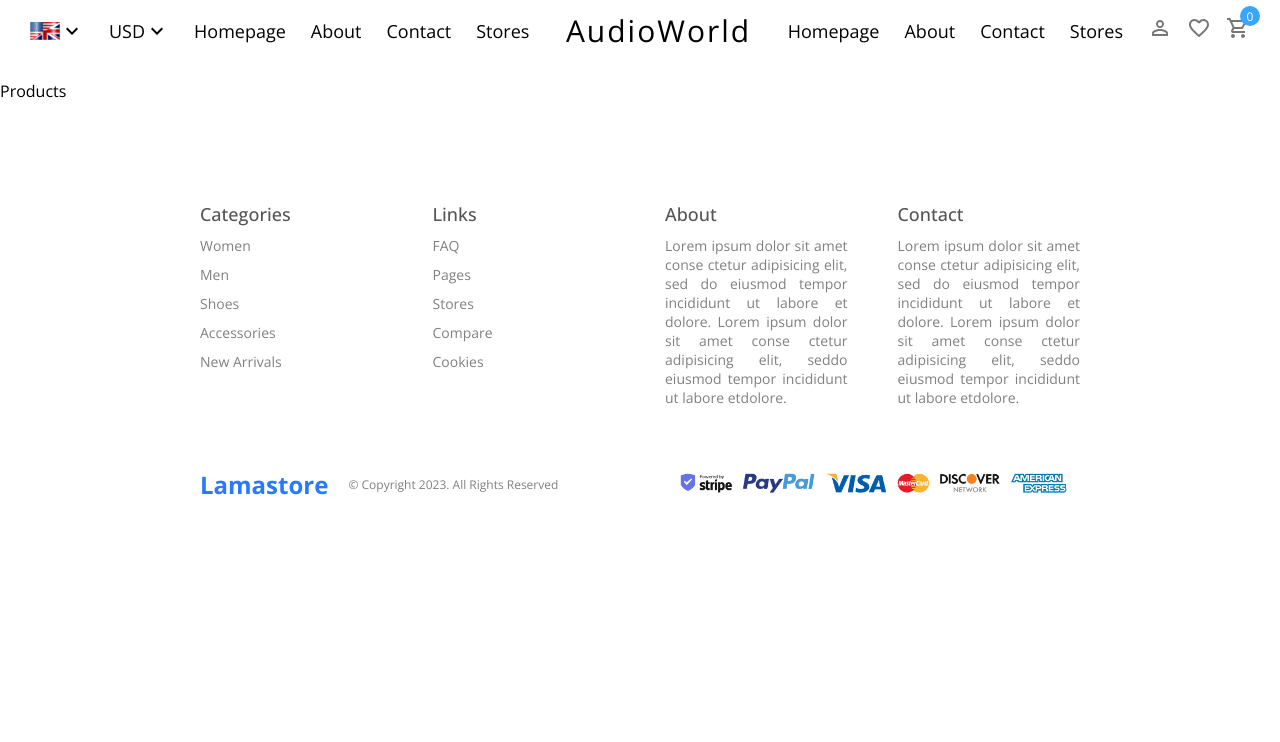
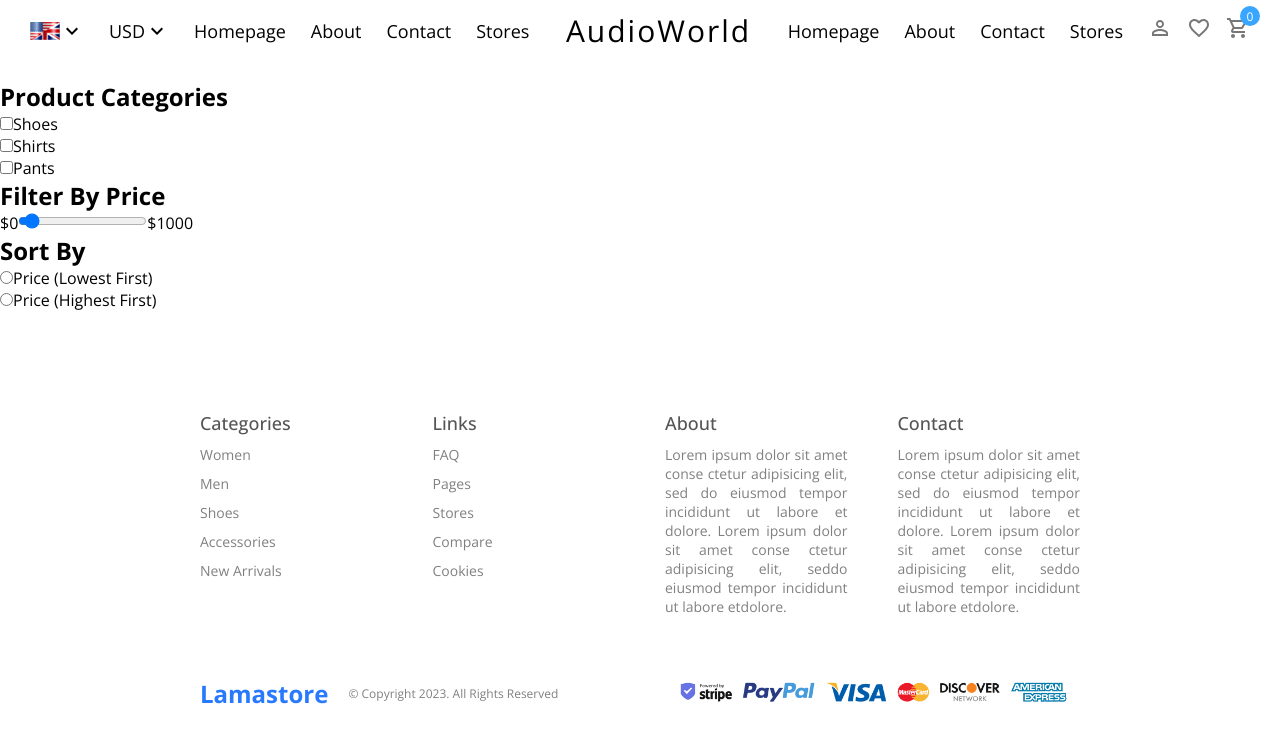
Before and after one commit to LucasElijah/Ecommerce_ReactApp, a React (Create React App) app: page /Products/1 in a window 1280 px wide. Shown: the top 742 px of the page. Built offline with nearby package versions, Linux system fonts and the light colour scheme.

Commit message:
filtering

```diff
--- a/src/components/Slider/Slider.scss
+++ b/src/components/Slider/Slider.scss
@@ -2,12 +2,13 @@
   height: calc(100vh - 80px);
   width: 100vw;
   position: relative;
+  overflow: hidden;
 
   .container {
     width: 300vw;
     height: 100%;
     display: flex;
-    transition: all 2s ease;
+    transition: all 1.25s ease;
 
     img {
       width: 100vw;
--- a/src/pages/Products/Products.jsx
+++ b/src/pages/Products/Products.jsx
@@ -4,7 +4,46 @@ import './Products.scss'
 
 const Products = () => {
   return (
-    <div className='products'>Products</div>
+    <div className='products'>
+      <div className="left">
+        <div className="filterItem">
+          <h2>Product Categories</h2>
+          <div className="inputItem">
+            <input type="checkbox" id="1" value={1} />
+            <label htmlFor="1">Shoes</label>
+          </div>
+          <div className="inputItem">
+            <input type="checkbox" id="2" value={2} />
+            <label htmlFor="2">Shirts</label>
+          </div>
+          <div className="inputItem">
+            <input type="checkbox" id="3" value={3} />
+            <label htmlFor="3">Pants</label>
+          </div>
+        </div>
+        <div className="filterItem">
+          <h2>Filter By Price</h2>
+          <div className="inputItem">
+            <span>$0</span>
+            <input type="range" min={0} max={1000} />
+            <span>$1000</span>
+          </div>
+        </div>
+        <div className="filterItem">
+          <h2>Sort By</h2>
+          <div className="inputItem">
+            <input type="radio" id='asc' value="asc" name="price" />
+            <label htmlFor="asc">Price (Lowest First) </label>
+          </div>
+          <div className="inputItem">
+            <input type="radio" id='desc' value="desc" name="price" />
+            <label htmlFor="desc">Price (Highest First) </label>
+          </div>
+        </div>
+      </div>
+
+      <div className="right"></div>
+    </div>
   )
 }
 
```
